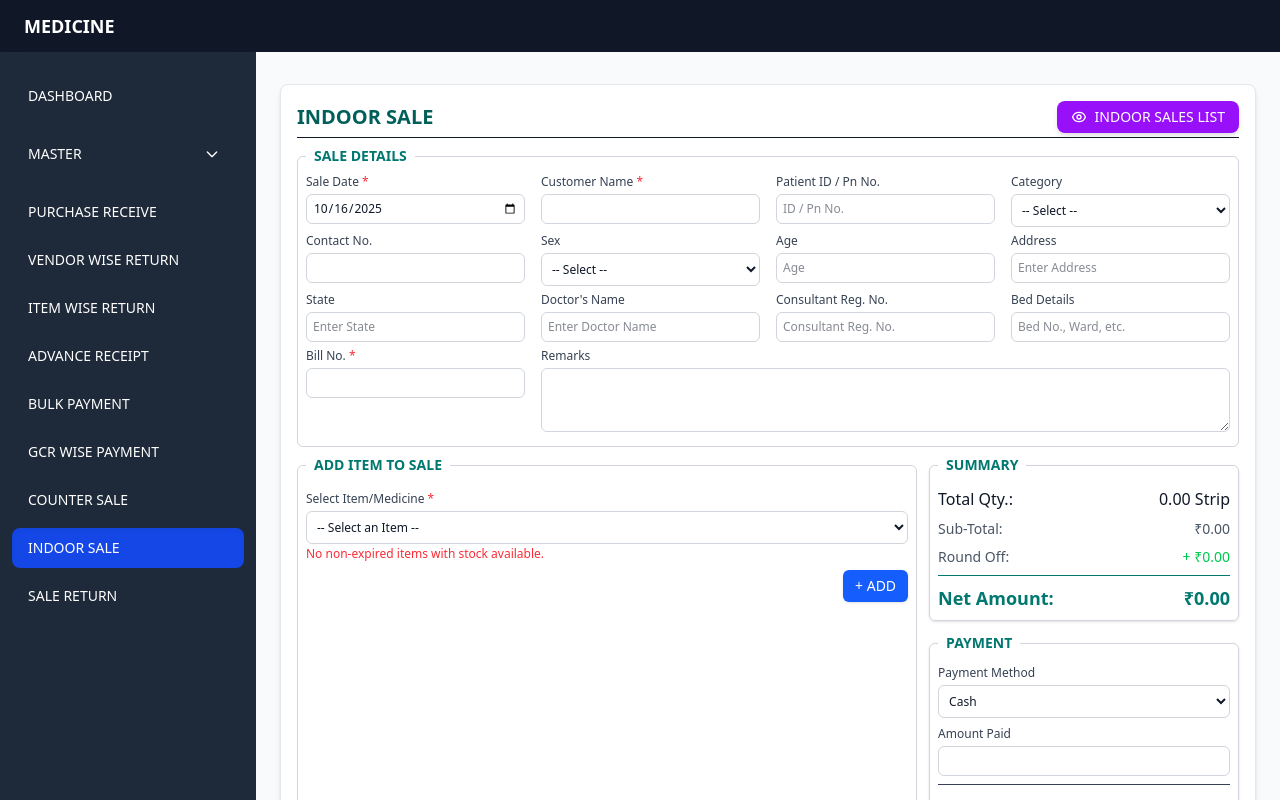
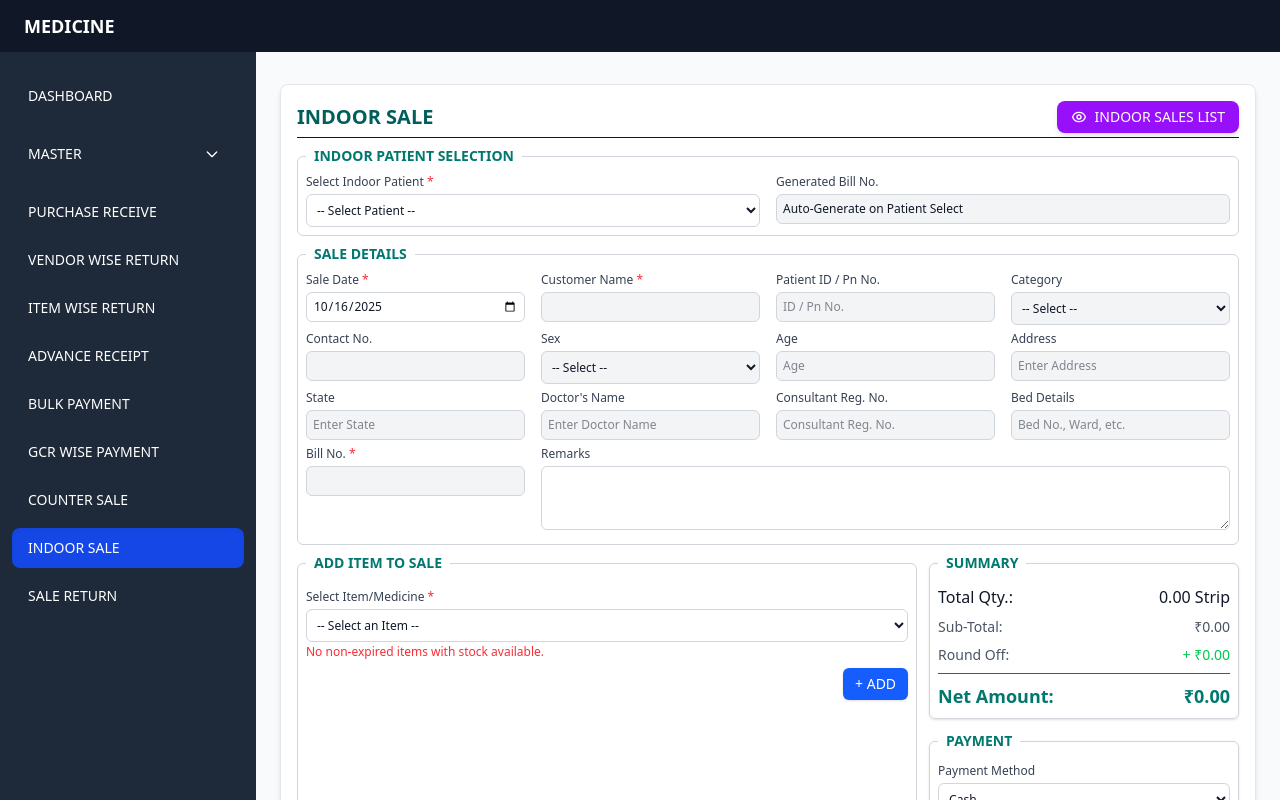
Before and after one commit to NiranjanBarman/Medicine, a React (Vite) app: page /indoor-sale in a window 1280 px wide. Shown: the top 800 px of the page. Built offline with nearby package versions, Linux system fonts and the light colour scheme.

Commit message:
in indoor sale added a new section called paitent selection

```diff
--- a/src/forms/IndoorSaleForm.jsx
+++ b/src/forms/IndoorSaleForm.jsx
@@ -8,6 +8,64 @@ import PrintIndoorInvoice from "../components/PrintIndoorInvoice";
 const safeParseFloat = (value) => parseFloat(value || 0) || 0;
 const safeParseInt = (value) => parseInt(value || 0) || 0;
 
+// --- Dummy Patient Data ---
+const DUMMY_INDOOR_PATIENTS = [
+  {
+    id: "PN1001",
+    name: "Aman Sharma",
+    category: "Private",
+    contact: "9876543210",
+    sex: "Male",
+    age: "35",
+    address: "12, Civil Lines",
+    state: "Delhi",
+    doctor: "Dr. Rakesh Singh",
+    regNo: "MC-4567",
+    bedDetails: "Ward-B, Bed-102",
+  },
+  {
+    id: "PN1002",
+    name: "Priya Verma",
+    category: "General",
+    contact: "9000011111",
+    sex: "Female",
+    age: "52",
+    address: "34, South Street",
+    state: "Maharashtra",
+    doctor: "Dr. Sunita Reddy",
+    regNo: "MC-1234",
+    bedDetails: "ICU, Bed-1",
+  },
+  {
+    id: "PN1003",
+    name: "Rahul Khanna",
+    category: "Emergency",
+    contact: "8765432109",
+    sex: "Male",
+    age: "24",
+    address: "7, East Avenue",
+    state: "Uttar Pradesh",
+    doctor: "Dr. Sameer Patel",
+    regNo: "MC-7890",
+    bedDetails: "ER, Observation-5",
+  },
+];
+// --- End Dummy Patient Data ---
+
+// Helper function to generate Bill No: BLXXXX + Today's Date (DDMMYYYY)
+const generateBillNo = (patientId) => {
+  const today = new Date();
+  const day = String(today.getDate()).padStart(2, '0');
+  const month = String(today.getMonth() + 1).padStart(2, '0'); // Months are 0-based
+  const year = today.getFullYear();
+
+  // Use a simple, non-unique pattern for the placeholder BL number
+  // A real application would fetch the last bill number from the store/DB
+  const billPrefix = patientId ? `BL${patientId.replace('PN', '')}` : 'BL0000';
+
+  return `${billPrefix}${day}${month}${year}`;
+};
+
 const IndoorSaleForm = () => {
   const navigate = useNavigate();
   const { saleId } = useParams();
@@ -21,6 +79,9 @@ const IndoorSaleForm = () => {
   const [isUpdatingPayment, setIsUpdatingPayment] = useState(false);
   const [originalSale, setOriginalSale] = useState(null);
   const [latestSale, setLatestSale] = useState(null);
+
+  // New state for patient selection
+  const [selectedPatientId, setSelectedPatientId] = useState("");
 
   // --- State Initialization ---
   const [saleDate, setSaleDate] = useState(
@@ -105,6 +166,8 @@ const IndoorSaleForm = () => {
         setAmountPaid(""); // Start with empty amount paid for new payment
         setTotalSaleAmount(sale.netAmount); // Load existing total amount
         setTotalSaleQty(sale.totalSaleQty); // Load existing total quantity
+        // Also set the patient ID for display/context if available
+        setSelectedPatientId(sale.patientId || "");
       } else {
         alert("Sale not found.");
         navigate('/indoor-sales-list');
@@ -118,6 +181,7 @@ const IndoorSaleForm = () => {
       setBillNo("");
       setSaleItems([]);
       setAmountPaid("");
+      setSelectedPatientId(""); // Reset selected patient ID
       setSelectedItemOriginalDetails(null);
       setCurrentStockDisplay(0);
       setEditablePureFreeQuantity("");
@@ -143,6 +207,47 @@ const IndoorSaleForm = () => {
       setTotalSaleAmount(0);
     }
   }, [saleId, getIndoorSaleById, navigate]);
+
+  // --- Logic to auto-fill patient details and generate Bill No. ---
+  useEffect(() => {
+    if (!isUpdatingPayment && selectedPatientId) {
+      const patient = DUMMY_INDOOR_PATIENTS.find(
+        (p) => String(p.id) === String(selectedPatientId)
+      );
+
+      if (patient) {
+        setCustomerName(patient.name);
+        setPatientId(patient.id);
+        setCategory(patient.category);
+        setContactNo(patient.contact);
+        setSex(patient.sex);
+        setAge(patient.age);
+        setAddress(patient.address);
+        setState(patient.state);
+        setDoctorName(patient.doctor);
+        setConsultantRegNo(patient.regNo);
+        setBedDetails(patient.bedDetails);
+
+        // Auto-generate Bill No.
+        setBillNo(generateBillNo(patient.id));
+      }
+    } else if (!isUpdatingPayment && !selectedPatientId) {
+      // Clear patient-specific fields when no patient is selected
+      setCustomerName("");
+      setPatientId("");
+      setCategory("");
+      setContactNo("");
+      setSex("");
+      setAge("");
+      setAddress("");
+      setState("");
+      setDoctorName("");
+      setConsultantRegNo("");
+      setBedDetails("");
+      setBillNo(""); // Clear Bill No. if it was auto-generated
+    }
+  }, [selectedPatientId, isUpdatingPayment]);
+
 
   useEffect(() => {
     const item = inventoryItems.find(
@@ -439,6 +544,7 @@ const IndoorSaleForm = () => {
     setRemarks("");
     setAmountPaid("");
     setSaleItems([]);
+    setSelectedPatientId(""); // Clear selected patient ID
 
     setTotalSaleAmount(0);
     setTotalSaleQty(0);
@@ -510,6 +616,12 @@ const IndoorSaleForm = () => {
       if (!saleDate || !customerName || !billNo || saleItems.length === 0) {
         alert("Please fill in required sale details (Date, Customer Name, Bill No.) and add at least one item to the sale list.");
         return;
+      }
+
+      // Final check for auto-filled patient data
+      if (!patientId || !selectedPatientId) {
+         alert("Please select an Indoor Patient to proceed with the sale.");
+         return;
       }
 
       const saleTransaction = {
@@ -607,6 +719,42 @@ const IndoorSaleForm = () => {
       </div>
 
       <form onSubmit={handleSubmitSale} noValidate>
+        {/* NEW PATIENT SELECTION FIELDSET */}
+        <fieldset className={`border border-gray-300 p-2 rounded-md mb-2 ${isUpdatingPayment ? 'bg-gray-50' : ''}`}>
+          <legend className="text-teal-700 text-sm font-bold px-2">
+            INDOOR PATIENT SELECTION
+          </legend>
+          <div className="grid grid-cols-1 md:grid-cols-2 gap-x-4 gap-y-1.5">
+            <div>
+              <label htmlFor="selectedPatient" className={labelClass}>
+                Select Indoor Patient {requiredSpan}
+              </label>
+              <select
+                id="selectedPatient"
+                value={selectedPatientId}
+                onChange={(e) => setSelectedPatientId(e.target.value)}
+                disabled={isUpdatingPayment}
+                className={isUpdatingPayment ? readOnlyInputClass : inputClass}
+                required
+              >
+                <option value="">-- Select Patient --</option>
+                {DUMMY_INDOOR_PATIENTS.map((patient) => (
+                  <option key={patient.id} value={patient.id}>
+                    {patient.name} ({patient.id}) - {patient.bedDetails}
+                  </option>
+                ))}
+              </select>
+            </div>
+            <div>
+               <label htmlFor="currentBillNoDisplay" className={labelClass}>
+                Generated Bill No.
+              </label>
+              <input type="text" id="currentBillNoDisplay" value={billNo || 'Auto-Generate on Patient Select'} className={readOnlyInputClass} readOnly />
+            </div>
+          </div>
+        </fieldset>
+        {/* END NEW PATIENT SELECTION FIELDSET */}
+
         <fieldset className={`border border-gray-300 p-2 rounded-md mb-2 ${isUpdatingPayment ? 'bg-gray-50' : ''}`}>
           <legend className="text-teal-700 text-sm font-bold px-2">
             SALE DETAILS
@@ -622,19 +770,19 @@ const IndoorSaleForm = () => {
               <label htmlFor="customerName" className={labelClass}>
                 Customer Name {requiredSpan}
               </label>
-              <input type="text" id="customerName" value={customerName} onChange={(e) => setCustomerName(e.target.value)} readOnly={isUpdatingPayment} className={isUpdatingPayment ? readOnlyInputClass : inputClass} required />
+              <input type="text" id="customerName" value={customerName} onChange={(e) => setCustomerName(e.target.value)} readOnly={true} className={readOnlyInputClass} required /> {/* Changed to readOnly */}
             </div>
             <div>
               <label htmlFor="patientId" className={labelClass}>
                 Patient ID / Pn No.
               </label>
-              <input type="text" id="patientId" value={patientId} onChange={(e) => setPatientId(e.target.value)} readOnly={isUpdatingPayment} className={isUpdatingPayment ? readOnlyInputClass : inputClass} placeholder="ID / Pn No." />
+              <input type="text" id="patientId" value={patientId} onChange={(e) => setPatientId(e.target.value)} readOnly={true} className={readOnlyInputClass} placeholder="ID / Pn No." /> {/* Changed to readOnly */}
             </div>
             <div>
               <label htmlFor="category" className={labelClass}>
                 Category
               </label>
-              <select id="category" value={category} onChange={(e) => setCategory(e.target.value)} disabled={isUpdatingPayment} className={isUpdatingPayment ? readOnlyInputClass : inputClass}>
+              <select id="category" value={category} onChange={(e) => setCategory(e.target.value)} disabled={true} className={readOnlyInputClass}> {/* Changed to disabled/readOnly */}
                 <option value="">-- Select --</option>
                 <option value="General">General</option>
                 <option value="Private">Private</option>
@@ -645,13 +793,13 @@ const IndoorSaleForm = () => {
               <label htmlFor="contactNo" className={labelClass}>
                 Contact No.
               </label>
-              <input type="text" id="contactNo" value={contactNo} onChange={(e) => setContactNo(e.target.value)} readOnly={isUpdatingPayment} className={isUpdatingPayment ? readOnlyInputClass : inputClass} />
+              <input type="text" id="contactNo" value={contactNo} onChange={(e) => setContactNo(e.target.value)} readOnly={true} className={readOnlyInputClass} /> {/* Changed to readOnly */}
             </div>
             <div>
               <label htmlFor="sex" className={labelClass}>
                 Sex
               </label>
-              <select id="sex" value={sex} onChange={(e) => setSex(e.target.value)} disabled={isUpdatingPayment} className={isUpdatingPayment ? readOnlyInputClass : inputClass}>
+              <select id="sex" value={sex} onChange={(e) => setSex(e.target.value)} disabled={true} className={readOnlyInputClass}> {/* Changed to disabled/readOnly */}
                 <option value="">-- Select --</option>
                 <option value="Male">Male</option>
                 <option value="Female">Female</option>
@@ -662,43 +810,43 @@ const IndoorSaleForm = () => {
               <label htmlFor="age" className={labelClass}>
                 Age
               </label>
-              <input type="number" id="age" value={age} onChange={(e) => setAge(e.target.value)} readOnly={isUpdatingPayment} className={isUpdatingPayment ? readOnlyInputClass : inputClass} placeholder="Age" />
+              <input type="number" id="age" value={age} onChange={(e) => setAge(e.target.value)} readOnly={true} className={readOnlyInputClass} placeholder="Age" /> {/* Changed to readOnly */}
             </div>
             <div className="md:col-span-3 lg:col-span-1">
               <label htmlFor="address" className={labelClass}>
                 Address
               </label>
-              <input type="text" id="address" value={address} onChange={(e) => setAddress(e.target.value)} readOnly={isUpdatingPayment} className={isUpdatingPayment ? readOnlyInputClass : inputClass} placeholder="Enter Address" />
+              <input type="text" id="address" value={address} onChange={(e) => setAddress(e.target.value)} readOnly={true} className={readOnlyInputClass} placeholder="Enter Address" /> {/* Changed to readOnly */}
             </div>
             <div>
               <label htmlFor="state" className={labelClass}>
                 State
               </label>
-              <input type="text" id="state" value={state} onChange={(e) => setState(e.target.value)} readOnly={isUpdatingPayment} className={isUpdatingPayment ? readOnlyInputClass : inputClass} placeholder="Enter State" />
+              <input type="text" id="state" value={state} onChange={(e) => setState(e.target.value)} readOnly={true} className={readOnlyInputClass} placeholder="Enter State" /> {/* Changed to readOnly */}
             </div>
             <div>
               <label htmlFor="doctorName" className={labelClass}>
                 Doctor's Name
               </label>
-              <input type="text" id="doctorName" value={doctorName} onChange={(e) => setDoctorName(e.target.value)} readOnly={isUpdatingPayment} className={isUpdatingPayment ? readOnlyInputClass : inputClass} placeholder="Enter Doctor Name" />
+              <input type="text" id="doctorName" value={doctorName} onChange={(e) => setDoctorName(e.target.value)} readOnly={true} className={readOnlyInputClass} placeholder="Enter Doctor Name" /> {/* Changed to readOnly */}
             </div>
             <div>
               <label htmlFor="consultantRegNo" className={labelClass}>
                 Consultant Reg. No.
               </label>
-              <input type="text" id="consultantRegNo" value={consultantRegNo} onChange={(e) => setConsultantRegNo(e.target.value)} readOnly={isUpdatingPayment} className={isUpdatingPayment ? readOnlyInputClass : inputClass} placeholder="Consultant Reg. No." />
+              <input type="text" id="consultantRegNo" value={consultantRegNo} onChange={(e) => setConsultantRegNo(e.target.value)} readOnly={true} className={readOnlyInputClass} placeholder="Consultant Reg. No." /> {/* Changed to readOnly */}
             </div>
             <div>
               <label htmlFor="bedDetails" className={labelClass}>
                 Bed Details
               </label>
-              <input type="text" id="bedDetails" value={bedDetails} onChange={(e) => setBedDetails(e.target.value)} readOnly={isUpdatingPayment} className={isUpdatingPayment ? readOnlyInputClass : inputClass} placeholder="Bed No., Ward, etc." />
+              <input type="text" id="bedDetails" value={bedDetails} onChange={(e) => setBedDetails(e.target.value)} readOnly={true} className={readOnlyInputClass} placeholder="Bed No., Ward, etc." /> {/* Changed to readOnly */}
             </div>
             <div>
               <label htmlFor="billNo" className={labelClass}>
                 Bill No. {requiredSpan}
               </label>
-              <input type="text" id="billNo" value={billNo} onChange={(e) => setBillNo(e.target.value)} readOnly={isUpdatingPayment} className={isUpdatingPayment ? readOnlyInputClass : inputClass} required />
+              <input type="text" id="billNo" value={billNo} onChange={(e) => setBillNo(e.target.value)} readOnly={true} className={readOnlyInputClass} required /> {/* Changed to readOnly */}
             </div>
             <div className="lg:col-span-3">
               <label htmlFor="remarks" className={labelClass}>
```
